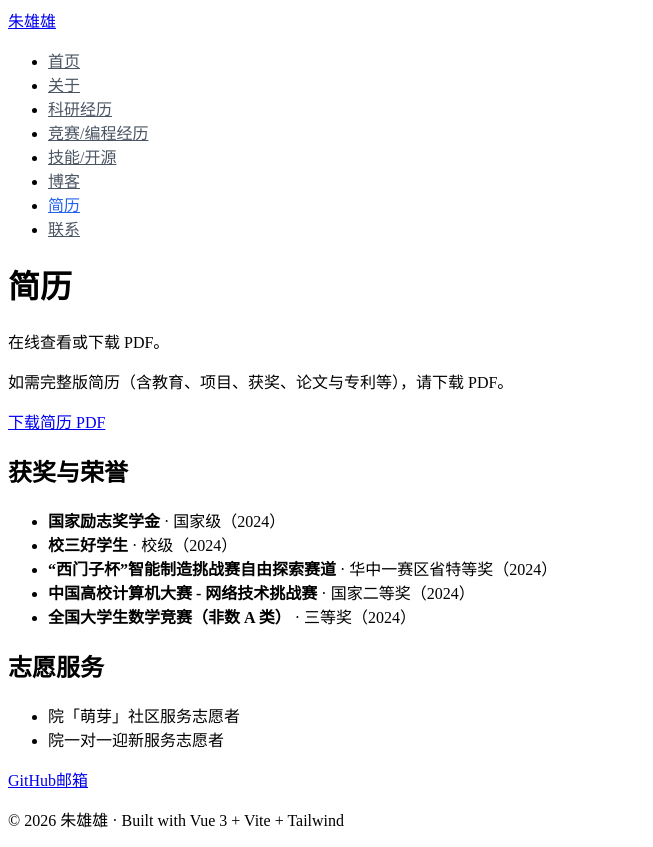
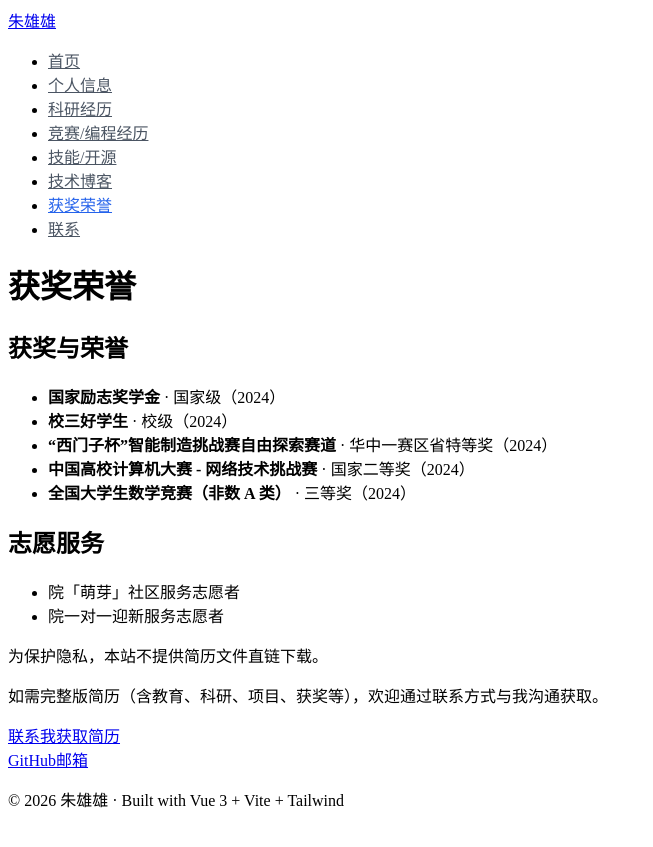
Before and after one commit to rainy-season-not-dividing/rainy-season-not-dividing.github.io, a Vue app: page /cv in a window 1280 px wide. Shown: the whole page, without its empty margins (0-653 px from the left). Built offline with nearby package versions, Linux system fonts and the light colour scheme; the HTML template or start-up script is replaced by a standard one.

Commit message:
chore: remove resume downloads and PDFs

```diff
--- a/src/components/layout/AppHeader.vue
+++ b/src/components/layout/AppHeader.vue
@@ -6,12 +6,12 @@
       </router-link>
       <ul class="flex items-center gap-6 text-sm">
         <li><router-link to="/" class="nav-link">首页</router-link></li>
-        <li><router-link to="/about" class="nav-link">关于</router-link></li>
+        <li><router-link to="/about" class="nav-link">个人信息</router-link></li>
         <li><router-link to="/research" class="nav-link">科研经历</router-link></li>
         <li><router-link to="/projects" class="nav-link">竞赛/编程经历</router-link></li>
         <li><router-link to="/skills" class="nav-link">技能/开源</router-link></li>
-        <li><router-link to="/blog" class="nav-link">博客</router-link></li>
-        <li><router-link to="/cv" class="nav-link">简历</router-link></li>
+        <li><router-link to="/blog" class="nav-link">技术博客</router-link></li>
+        <li><router-link to="/cv" class="nav-link">获奖荣誉</router-link></li>
         <li><router-link to="/contact" class="nav-link">联系</router-link></li>
       </ul>
     </nav>
--- a/src/data/site.ts
+++ b/src/data/site.ts
@@ -15,7 +15,7 @@ export const siteConfig = {
     period: '2023.09 - 2027.07（预计）'
   },
   links: {
-    github: 'https://github.com/yujibufenhanshu',
+    github: 'https://github.com/rainy-season-not-dividing',
     email: '3452421615@qq.com',
     wechat: ''
   },
--- a/src/views/AboutView.vue
+++ b/src/views/AboutView.vue
@@ -1,6 +1,6 @@
 <template>
   <div class="mx-auto max-w-3xl px-4 py-12">
-    <h1 class="text-3xl font-bold text-gray-900 dark:text-white">关于我</h1>
+    <h1 class="text-3xl font-bold text-gray-900 dark:text-white">个人信息</h1>
     <p class="mt-6 leading-relaxed text-gray-600 dark:text-gray-300">
       我是 {{ siteConfig.name }}，{{ siteConfig.education.school }} {{ siteConfig.education.major }} 专业在读，
       预计 {{ siteConfig.education.period }}。绩点 {{ siteConfig.education.gpa }}，排名 {{ siteConfig.education.rank }}。
--- a/src/views/CVView.vue
+++ b/src/views/CVView.vue
@@ -1,21 +1,6 @@
 <template>
   <div class="mx-auto max-w-3xl px-4 py-12">
-    <h1 class="text-3xl font-bold text-gray-900 dark:text-white">简历</h1>
-    <p class="mt-2 text-gray-600 dark:text-gray-400">在线查看或下载 PDF。</p>
-
-    <div class="mt-8 rounded-xl border border-gray-200 bg-white p-6 dark:border-slate-700 dark:bg-slate-800">
-      <p class="text-gray-600 dark:text-gray-300">
-        如需完整版简历（含教育、项目、获奖、论文与专利等），请下载 PDF。
-      </p>
-      <a
-        href="/cv.pdf"
-        target="_blank"
-        rel="noopener"
-        class="mt-6 inline-flex items-center gap-2 rounded-lg bg-primary-600 px-6 py-3 text-white hover:bg-primary-700 dark:bg-primary-500 dark:hover:bg-primary-600"
-      >
-        下载简历 PDF
-      </a>
-    </div>
+    <h1 class="text-3xl font-bold text-gray-900 dark:text-white">获奖荣誉</h1>
 
     <section class="mt-10 space-y-6">
       <h2 class="text-xl font-semibold text-gray-900 dark:text-white">获奖与荣誉</h2>
@@ -29,9 +14,24 @@
         <li v-for="(v, i) in volunteer" :key="i">{{ v.name }}</li>
       </ul>
     </section>
+
+    <p class="mt-2 text-gray-600 dark:text-gray-400">为保护隐私，本站不提供简历文件直链下载。</p>
+
+    <div class="mt-8 rounded-xl border border-gray-200 bg-white p-6 dark:border-slate-700 dark:bg-slate-800">
+      <p class="text-gray-600 dark:text-gray-300">
+        如需完整版简历（含教育、科研、项目、获奖等），欢迎通过联系方式与我沟通获取。
+      </p>
+      <router-link to="/contact"
+        class="mt-6 inline-flex items-center gap-2 rounded-lg bg-primary-600 px-6 py-3 text-white hover:bg-primary-700 dark:bg-primary-500 dark:hover:bg-primary-600">
+        联系我获取简历
+      </router-link>
+    </div>
   </div>
 </template>
 
 <script setup lang="ts">
-import { awards, volunteer } from '@/data/awards'
+import { awards as awardsData, volunteer as volunteerData } from '@/data/awards'
+
+const awards = awardsData
+const volunteer = volunteerData
 </script>
--- a/src/views/HomeView.vue
+++ b/src/views/HomeView.vue
@@ -30,13 +30,12 @@
           >
             查看科研经历
           </router-link>
-          <a
-            href="/cv.pdf"
-            target="_blank"
+          <router-link
+            to="/contact"
             class="rounded-lg border border-gray-300 px-6 py-2.5 text-gray-700 hover:bg-gray-50 dark:border-slate-600 dark:text-gray-200 dark:hover:bg-slate-700"
           >
-            下载简历
-          </a>
+            联系我
+          </router-link>
         </div>
       </div>
     </section>
```
Also changed, not shown: 2 other files (tests, documents, lock files or other folders).
